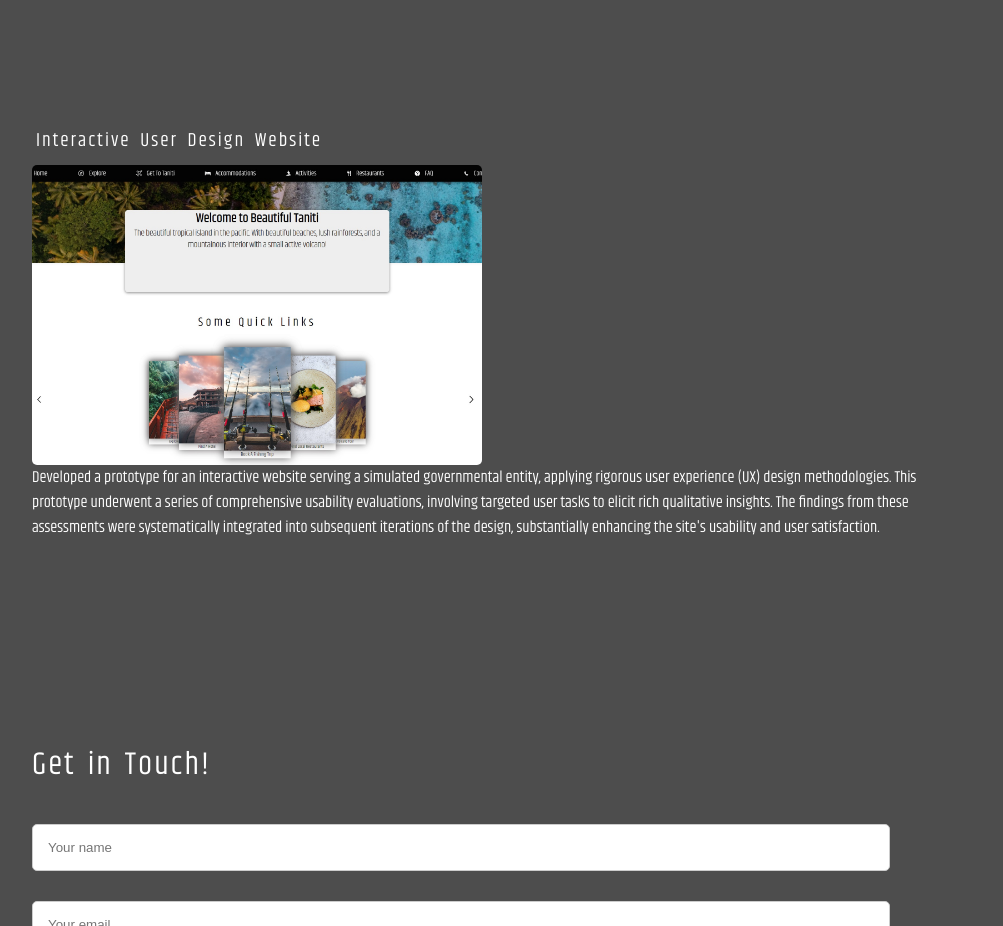
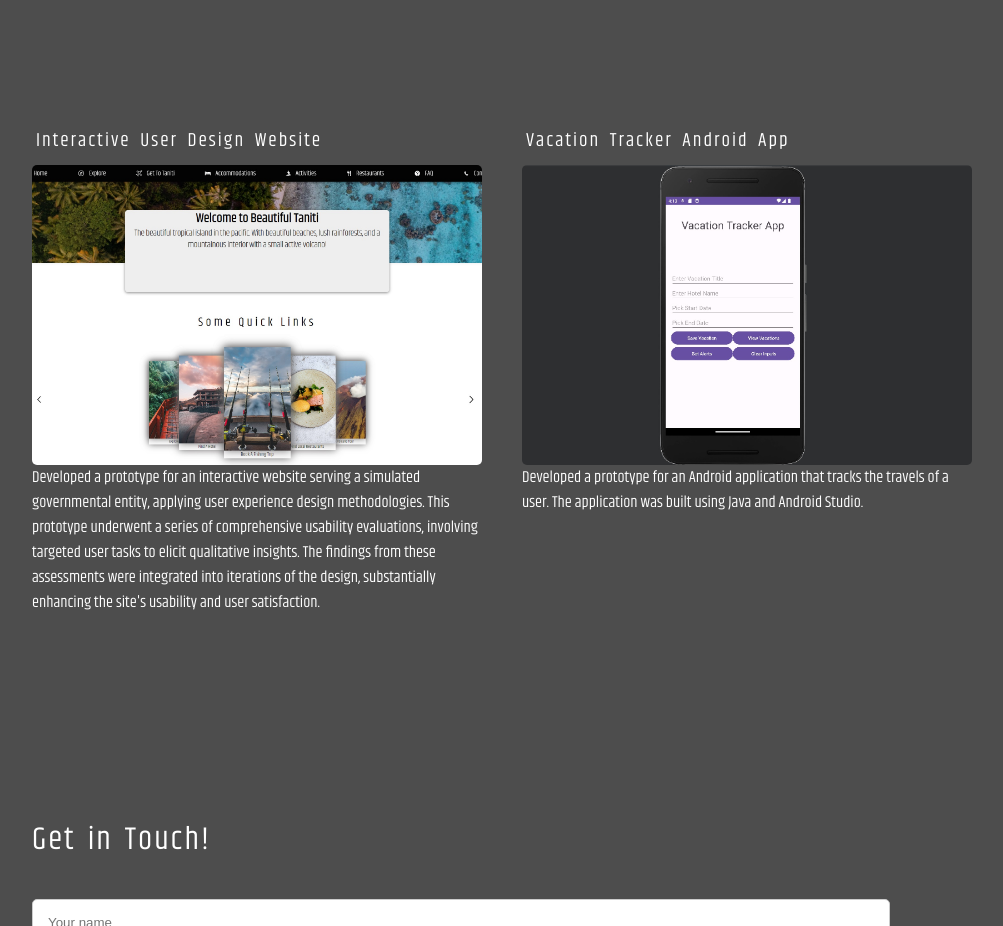
Before and after one commit to Reece-Nunez/portfolio, a plain HTML site: page index.html in a window 1280 px wide. Shown: the part 3500-4426 px from the top of the page, without its empty margins (138-1141 px from the left). Drawn offline with nearby package versions, Linux system fonts and the light colour scheme.

Commit message:
added android application project

```diff
--- a/index.html
+++ b/index.html
@@ -139,12 +139,15 @@
                     <div class="project1">
                         <h1>Angular Interactive World Map</h1>
                         <div class="project1-image"></div>
-                        <label for="project1-image">Used an SVG and REST APIs in the Angular framework to create an interactive world map that can gather information on the country that is being clicked on.</label>
+                        <label for="project1-image">Used an SVG and REST APIs in the Angular framework to create an interactive world
+                        map that can gather information on the country that is being clicked on.</label>
                     </div>
                     <div class="project2">
                         <h1>Spring Boot Web Application</h1>
                         <div class="project2-image"></div>
-                        <label for="project2-image">Used the Spring Boot framework to create a sample store front able to add, delete parts, update part and product inventory, buy products, and add products from the parts inventory. Each option would update the database and the store front.</label>
+                        <label for="project2-image">Used the Spring Boot framework to create a sample store front able to add, delete parts,
+                        update part and product inventory, buy products, and add products from the parts inventory. Each option would update
+                        the database and the store front.</label>
                     </div>
                 </div>
             </div>
@@ -153,7 +156,17 @@
             <div class="project3">
                 <h1>Interactive User Design Website</h1>
                 <div class="project3-image"></div>
-                <label for="project3-image">Developed a prototype for an interactive website serving a simulated governmental entity, applying rigorous user experience (UX) design methodologies. This prototype underwent a series of comprehensive usability evaluations, involving targeted user tasks to elicit rich qualitative insights. The findings from these assessments were systematically integrated into subsequent iterations of the design, substantially enhancing the site's usability and user satisfaction.</label>
+                <label for="project3-image">Developed a prototype for an interactive website serving a simulated governmental entity,
+                applying user experience design methodologies. This prototype underwent a series of comprehensive usability
+                evaluations, involving targeted user tasks to elicit qualitative insights. The findings from these assessments were
+                integrated into iterations of the design, substantially enhancing the site's usability and user
+                satisfaction.</label>
+            </div>
+            <div class="project4">
+                <h1>Vacation Tracker Android App</h1>
+                <div class="project4-image"></div>
+                <label for="project4-image">Developed a prototype for an Android application that tracks the travels of a user.
+                    The application was built using Java and Android Studio.</label>
             </div>
         </div>
         <div class="contact-form-container" id="contact">
--- a/styles.css
+++ b/styles.css
@@ -286,11 +286,28 @@ h2 {
     border-radius: 5px;
 }
 
+.project4-image {
+    background-image: url(images/projects/Android\ Application.jpg);
+    background-size: cover;
+    background-position: center;
+    background-repeat: no-repeat;
+    width: 450px;
+    height: 300px;
+    border-radius: 5px;
+}
+
 .project1 {
     padding-right: 40px;
 }
 
+.project3 {
+    max-width: 500px;
+    padding-right: 40px;
+}
 
+.projects-second-container {
+    display: flex;
+}
 
 .contact-form-container {
     opacity: 0;
```
Also changed, not shown: images/projects/Android Application.jpg (added).
